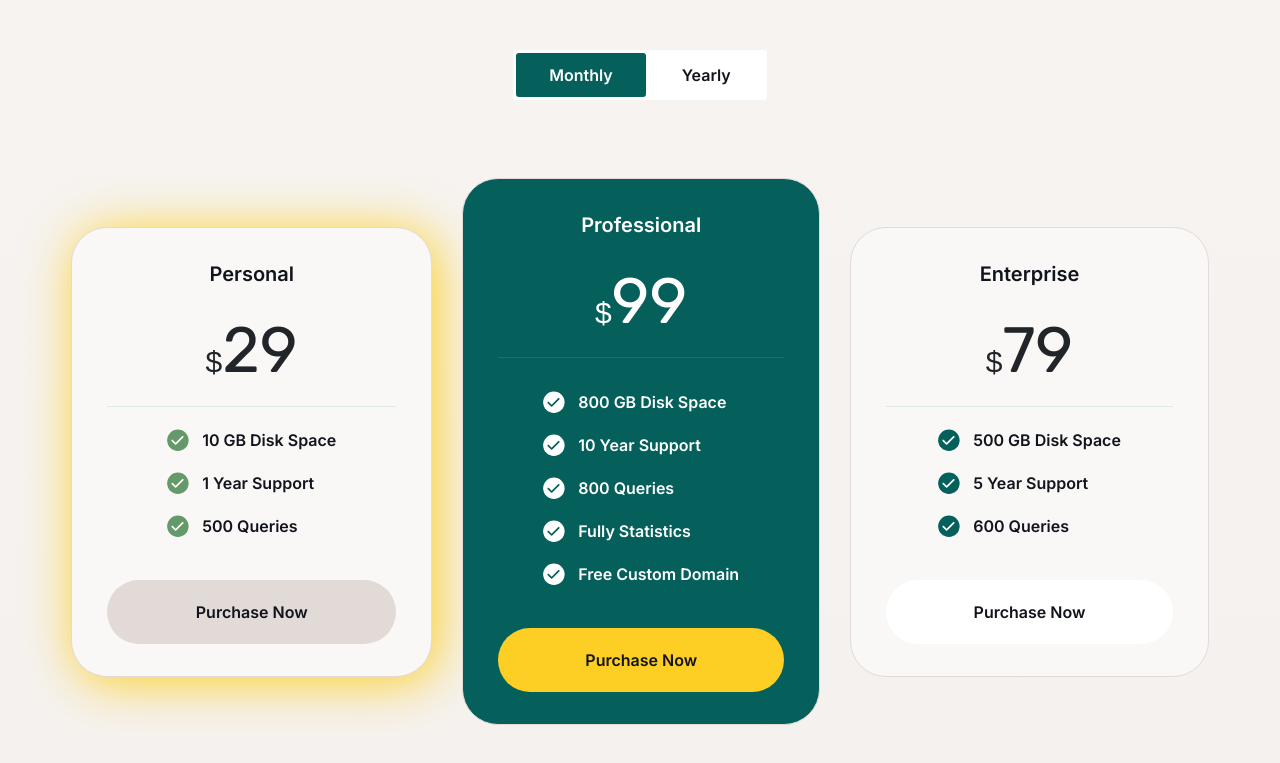
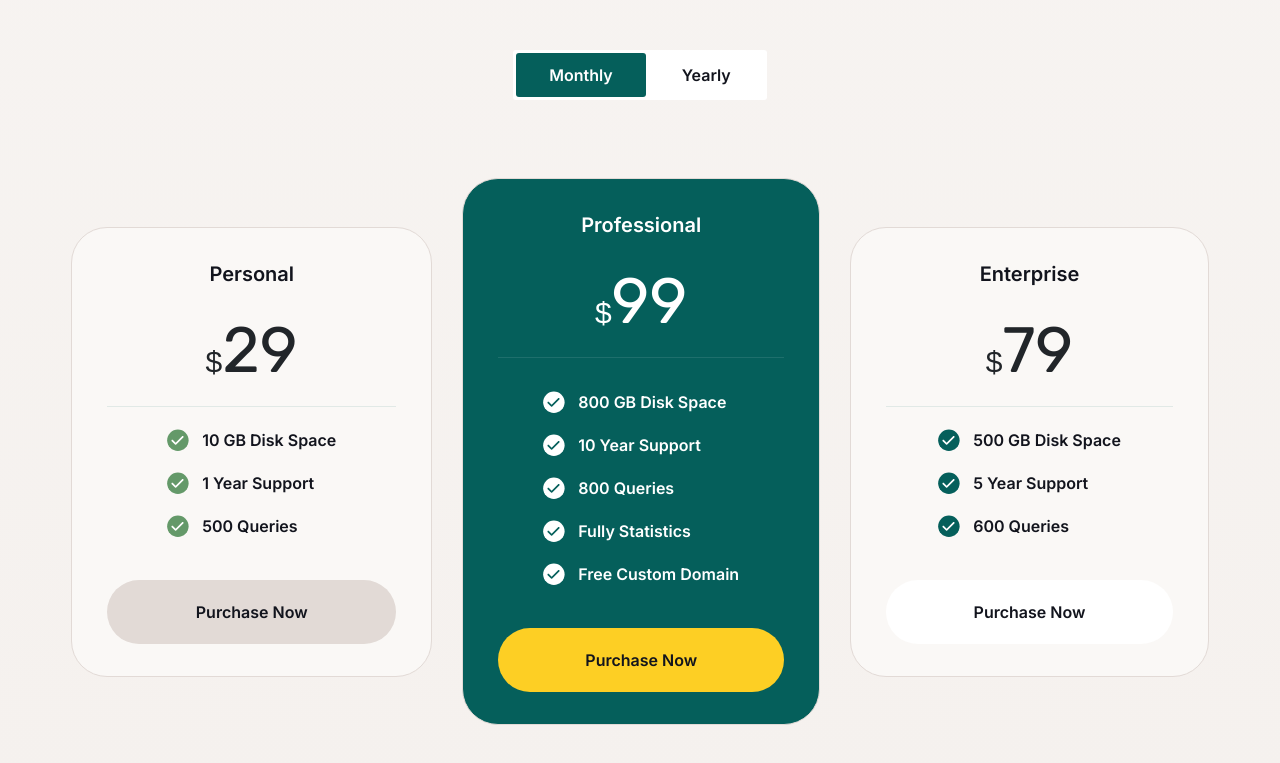
Before and after one commit to nodmalikov/zosale, a plain HTML site: page index.html in a window 1280 px wide. In both pictures the pointer is over the button 251 px from the left and 5018 px from the top of the page. Shown: the part 4407-5170 px from the top of the page. Drawn offline with nearby package versions, Linux system fonts and the light colour scheme.

Commit message:
update pricing card

```diff
--- a/assets/css/main.css
+++ b/assets/css/main.css
@@ -1023,8 +1023,8 @@ img {
 	color: var(--white-color);
 }
 
-.pricing-card:hover {
-	box-shadow: 5px 5px 50px 0px var(--yellow-color);
+.pricing-card:hover button {
+	background-color: var(--card-border-color);
 }
 
 .pricing-card button {
@@ -1040,10 +1040,6 @@ img {
 	line-height: 24px;
 	color: var(--title-color);
 	transition: background-color 0.3s ease;
-}
-
-.pricing-card button:hover {
-	background-color: var(--card-border-color);
 }
 
 @media only screen and (max-width: 991px) {
```
